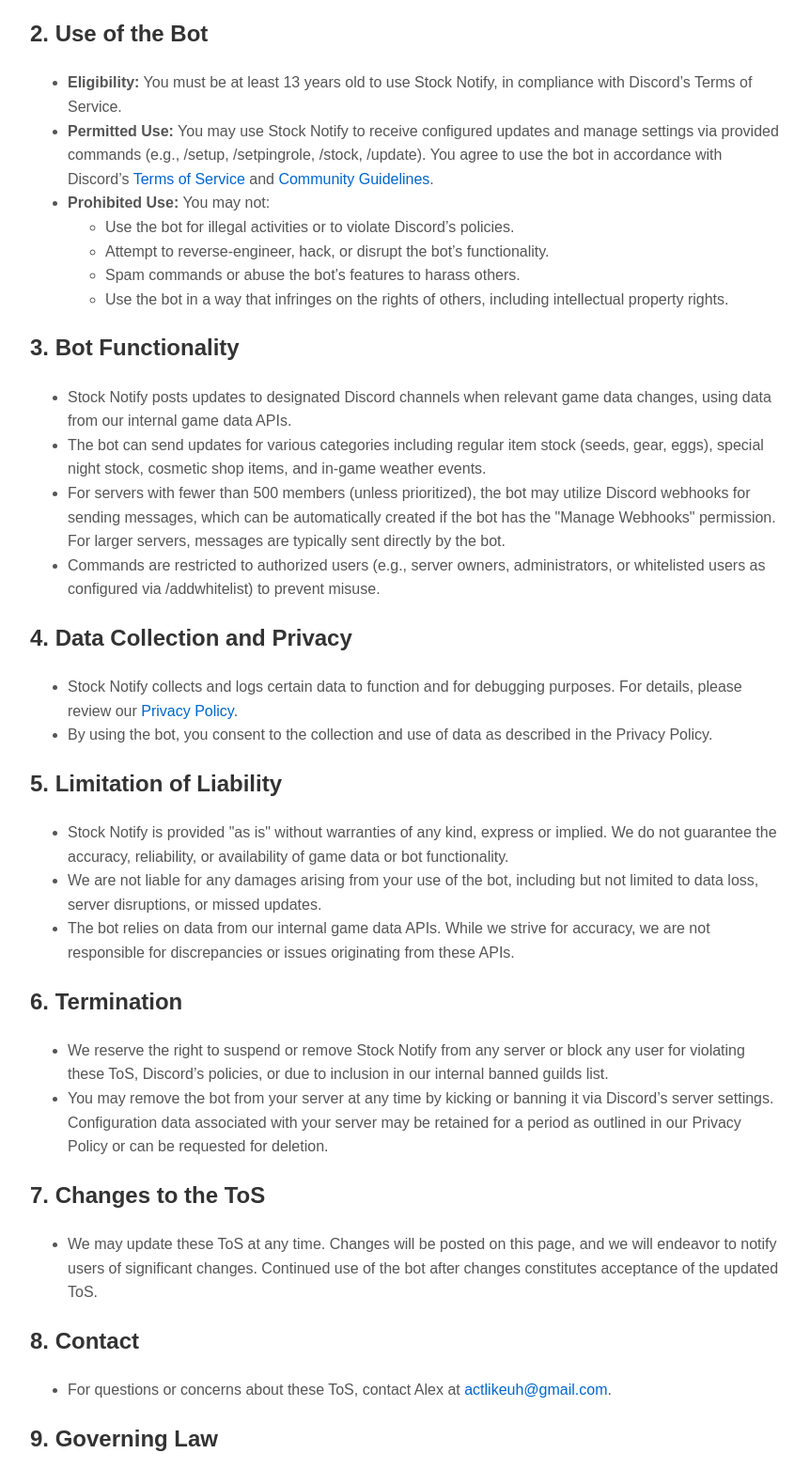
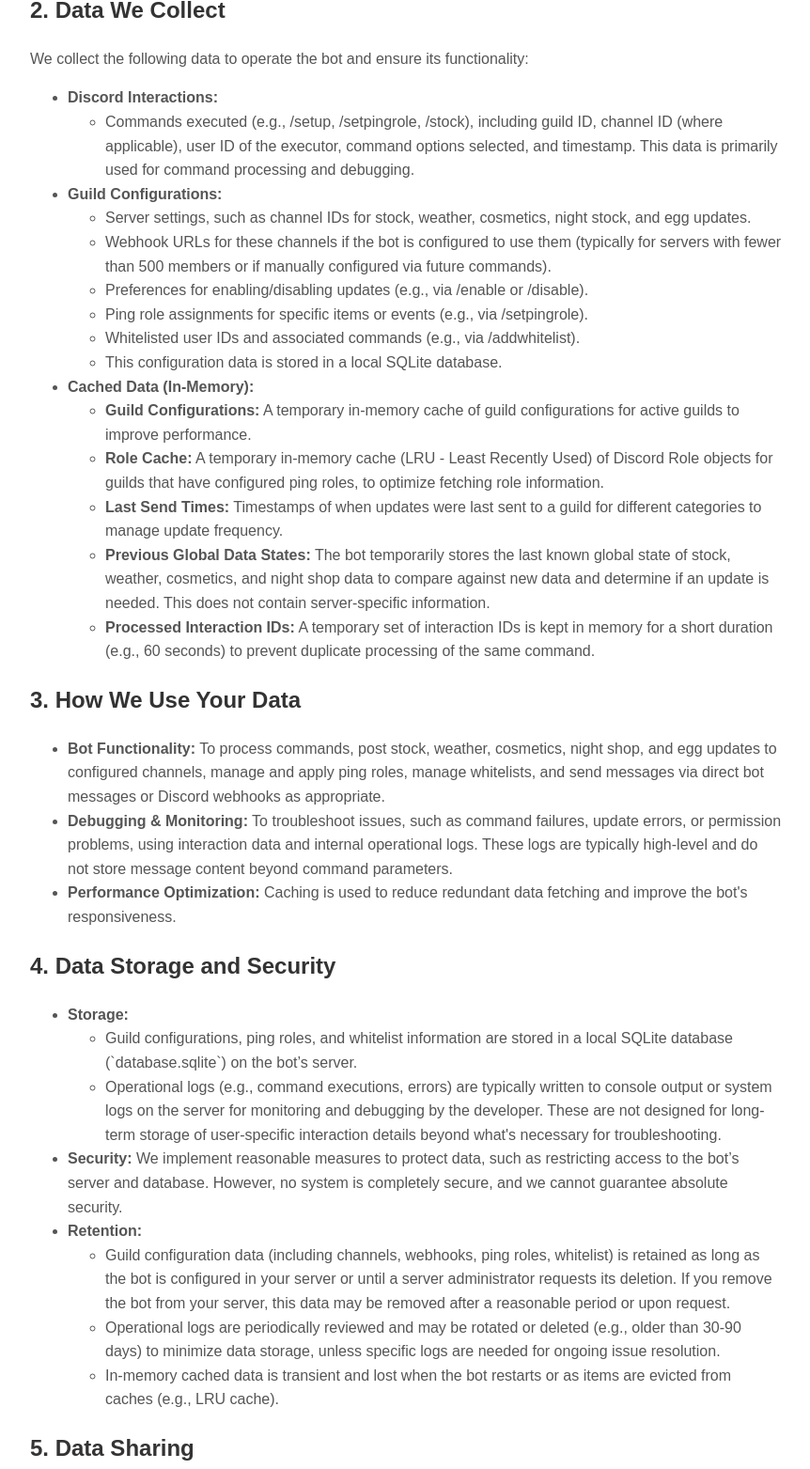
Before and after one commit to triquqd717/StockNotifierBot, a plain HTML site: page terms.html in a window 1280 px wide. Shown: the part 323-1886 px from the top of the page at 94% size, without its empty margins (208-1070 px from the left). Drawn offline with Linux system fonts and the light colour scheme.

Commit message:
Update terms.html

```diff
--- a/terms.html
+++ b/terms.html
@@ -3,7 +3,7 @@
 <head>
 <meta charset="UTF-8">
 <meta name="viewport" content="width=device-width, initial-scale=1.0">
-<title>Stock Notify Terms of Service</title>
+<title>Stock Notify Privacy Policy</title>
 <style>
 body {
 font-family: Arial, sans-serif;
@@ -28,57 +28,106 @@
 </style>
 </head>
 <body>
-<h1>Stock Notify Terms of Service</h1>
+<h1>Stock Notify Privacy Policy</h1>
 <p><strong>Effective Date:</strong> May 30, 2025</p>
 <h2>1. Introduction</h2>
-<p>Welcome to Stock Notify, a Discord bot that provides real-time stock updates for in-game items (seeds, gear, and eggs), weather, cosmetics, and night shop items in the game "Grow a Garden." Data is sourced from our internal game data APIs. By adding Stock Notify to your Discord server or interacting with it, you agree to these Terms of Service ("ToS"). If you do not agree, please do not use the bot.</p>
-<h2>2. Use of the Bot</h2>
+<p>Stock Notify is a Discord bot that provides stock updates for in-game items (seeds, gear, eggs), weather, cosmetics, and night shop items in "Grow a Garden." This Privacy Policy explains how we collect, use, store, and protect your data when you interact with the bot. By using Stock Notify, you agree to this Privacy Policy.</p>
+<h2>2. Data We Collect</h2>
+<p>We collect the following data to operate the bot and ensure its functionality:</p>
 <ul>
-<li><strong>Eligibility:</strong> You must be at least 13 years old to use Stock Notify, in compliance with Discord’s Terms of Service.</li>
-<li><strong>Permitted Use:</strong> You may use Stock Notify to receive configured updates and manage settings via provided commands (e.g., /setup, /setpingrole, /stock, /update). You agree to use the bot in accordance with Discord’s <a href="https://discord.com/terms">Terms of Service</a> and <a href="https://discord.com/guidelines">Community Guidelines</a>.</li>
-<li><strong>Prohibited Use:</strong> You may not:
+<li><strong>Discord Interactions:</strong>
 <ul>
-<li>Use the bot for illegal activities or to violate Discord’s policies.</li>
-<li>Attempt to reverse-engineer, hack, or disrupt the bot’s functionality.</li>
-<li>Spam commands or abuse the bot’s features to harass others.</li>
-<li>Use the bot in a way that infringes on the rights of others, including intellectual property rights.</li>
+<li>Commands executed (e.g., /setup, /setpingrole, /stock), including guild ID, channel ID (where applicable), user ID of the executor, command options selected, and timestamp. This data is primarily used for command processing and debugging.</li>
+</ul>
+</li>
+<li><strong>Guild Configurations:</strong>
+<ul>
+<li>Server settings, such as channel IDs for stock, weather, cosmetics, night stock, and egg updates.</li>
+<li>Webhook URLs for these channels if the bot is configured to use them (typically for servers with fewer than 500 members or if manually configured via future commands).</li>
+<li>Preferences for enabling/disabling updates (e.g., via /enable or /disable).</li>
+<li>Ping role assignments for specific items or events (e.g., via /setpingrole).</li>
+<li>Whitelisted user IDs and associated commands (e.g., via /addwhitelist).</li>
+<li>This configuration data is stored in a local SQLite database.</li>
+</ul>
+</li>
+<li><strong>Cached Data (In-Memory):</strong>
+<ul>
+<li><strong>Guild Configurations:</strong> A temporary in-memory cache of guild configurations for active guilds to improve performance.</li>
+<li><strong>Role Cache:</strong> A temporary in-memory cache (LRU - Least Recently Used) of Discord Role objects for guilds that have configured ping roles, to optimize fetching role information.</li>
+<li><strong>Last Send Times:</strong> Timestamps of when updates were last sent to a guild for different categories to manage update frequency.</li>
+<li><strong>Previous Global Data States:</strong> The bot temporarily stores the last known global state of stock, weather, cosmetics, and night shop data to compare against new data and determine if an update is needed. This does not contain server-specific information.</li>
+<li><strong>Processed Interaction IDs:</strong> A temporary set of interaction IDs is kept in memory for a short duration (e.g., 60 seconds) to prevent duplicate processing of the same command.</li>
 </ul>
 </li>
 </ul>
-<h2>3. Bot Functionality</h2>
+<h2>3. How We Use Your Data</h2>
 <ul>
-<li>Stock Notify posts updates to designated Discord channels when relevant game data changes, using data from our internal game data APIs.</li>
-<li>The bot can send updates for various categories including regular item stock (seeds, gear, eggs), special night stock, cosmetic shop items, and in-game weather events.</li>
-<li>For servers with fewer than 500 members (unless prioritized), the bot may utilize Discord webhooks for sending messages, which can be automatically created if the bot has the "Manage Webhooks" permission. For larger servers, messages are typically sent directly by the bot.</li>
-<li>Commands are restricted to authorized users (e.g., server owners, administrators, or whitelisted users as configured via /addwhitelist) to prevent misuse.</li>
+<li><strong>Bot Functionality:</strong> To process commands, post stock, weather, cosmetics, night shop, and egg updates to configured channels, manage and apply ping roles, manage whitelists, and send messages via direct bot messages or Discord webhooks as appropriate.</li>
+<li><strong>Debugging & Monitoring:</strong> To troubleshoot issues, such as command failures, update errors, or permission problems, using interaction data and internal operational logs. These logs are typically high-level and do not store message content beyond command parameters.</li>
+<li><strong>Performance Optimization:</strong> Caching is used to reduce redundant data fetching and improve the bot's responsiveness.</li>
 </ul>
-<h2>4. Data Collection and Privacy</h2>
+<h2>4. Data Storage and Security</h2>
 <ul>
-<li>Stock Notify collects and logs certain data to function and for debugging purposes. For details, please review our <a href="./privacy.html">Privacy Policy</a>.</li>
-<li>By using the bot, you consent to the collection and use of data as described in the Privacy Policy.</li>
+<li><strong>Storage:</strong>
+<ul>
+<li>Guild configurations, ping roles, and whitelist information are stored in a local SQLite database (`database.sqlite`) on the bot’s server.</li>
+<li>Operational logs (e.g., command executions, errors) are typically written to console output or system logs on the server for monitoring and debugging by the developer. These are not designed for long-term storage of user-specific interaction details beyond what's necessary for troubleshooting.</li>
 </ul>
-<h2>5. Limitation of Liability</h2>
+</li>
+<li><strong>Security:</strong> We implement reasonable measures to protect data, such as restricting access to the bot’s server and database. However, no system is completely secure, and we cannot guarantee absolute security.</li>
+<li><strong>Retention:</strong>
 <ul>
-<li>Stock Notify is provided "as is" without warranties of any kind, express or implied. We do not guarantee the accuracy, reliability, or availability of game data or bot functionality.</li>
-<li>We are not liable for any damages arising from your use of the bot, including but not limited to data loss, server disruptions, or missed updates.</li>
-<li>The bot relies on data from our internal game data APIs. While we strive for accuracy, we are not responsible for discrepancies or issues originating from these APIs.</li>
+<li>Guild configuration data (including channels, webhooks, ping roles, whitelist) is retained as long as the bot is configured in your server or until a server administrator requests its deletion. If you remove the bot from your server, this data may be removed after a reasonable period or upon request.</li>
+<li>Operational logs are periodically reviewed and may be rotated or deleted (e.g., older than 30-90 days) to minimize data storage, unless specific logs are needed for ongoing issue resolution.</li>
+<li>In-memory cached data is transient and lost when the bot restarts or as items are evicted from caches (e.g., LRU cache).</li>
 </ul>
-<h2>6. Termination</h2>
+</li>
+</ul>
+<h2>5. Data Sharing</h2>
 <ul>
-<li>We reserve the right to suspend or remove Stock Notify from any server or block any user for violating these ToS, Discord’s policies, or due to inclusion in our internal banned guilds list.</li>
-<li>You may remove the bot from your server at any time by kicking or banning it via Discord’s server settings. Configuration data associated with your server may be retained for a period as outlined in our Privacy Policy or can be requested for deletion.</li>
+<li>We do not sell your personal data.</li>
+<li>We do not share your data with third parties, except:
+<ul>
+<li>To comply with legal obligations or valid legal processes.</li>
+<li>To enforce our ToS or protect our rights, property, or safety, or that of others.</li>
+<li>With Discord via its API, which is necessary for the bot's operation (e.g., sending messages, processing commands).</li>
+<li>If your server uses webhooks for notifications (either auto-created by the bot with permission, or manually configured), the message content (e.g., stock update embeds) is sent via Discord's webhook infrastructure to the designated channel in your server. Webhook URLs configured for your server are stored as part of your guild's configuration.</li>
 </ul>
-<h2>7. Changes to the ToS</h2>
+</li>
+<li>Data may be accessed by the bot’s developer (Alex) for debugging, maintenance, and operational purposes.</li>
+</ul>
+<h2>6. Your Rights</h2>
 <ul>
-<li>We may update these ToS at any time. Changes will be posted on this page, and we will endeavor to notify users of significant changes. Continued use of the bot after changes constitutes acceptance of the updated ToS.</li>
+<li><strong>Opt-Out:</strong> You can opt-out of most data collection by not interacting with the bot (e.g., not using its commands). Server administrators can disable all automatic updates from the bot using the <code>/disable</code> command or by removing the bot from the server.</li>
+<li><strong>Access and Deletion:</strong> To request access to or deletion of your server’s configuration data, contact Alex at <a href="mailto:actlikeuh@gmail.com">actlikeuh@gmail.com</a>. We will respond within a reasonable timeframe, subject to technical feasibility and verification of your authority to make such a request for a server.</li>
+<li><strong>Data Correction:</strong> Guild configuration settings (like channels or ping roles) can be modified using the bot's commands (e.g., <code>/setup</code>, <code>/setpingrole</code>, <code>/removepingrole</code>).</li>
+<li><strong>Jurisdictional Rights:</strong> Depending on your location, you may have additional rights regarding your data. Contact us to exercise these rights.</li>
 </ul>
-<h2>8. Contact</h2>
+<h2>7. Third-Party Services</h2>
 <ul>
-<li>For questions or concerns about these ToS, contact Alex at <a href="mailto:actlikeuh@gmail.com">actlikeuh@gmail.com</a>.</li>
+<li><strong>Discord:</strong> The bot operates on Discord’s platform and is subject to Discord’s <a href="https://discord.com/privacy">Privacy Policy</a> and <a href="https://discord.com/terms">Terms of Service</a>.</li>
+<li><strong>Data Source:</strong> Stock, weather, cosmetics, and night shop updates are sourced from our internal game data APIs. The bot itself does not scrape third-party websites for this game data.</li>
+<li><strong>No External Analytics or Ads:</strong> The bot does not currently use third-party analytics tools (e.g., Google Analytics) to track your individual usage of the bot itself, nor does it display third-party advertisements.</li>
 </ul>
-<h2>9. Governing Law</h2>
+<h2>8. AI and Machine Learning</h2>
 <ul>
-<li>These ToS are governed by the laws of the United States, without regard to conflict of law principles.</li>
+<li>We do not use your data to train machine learning or AI models. Data collected is used solely for bot functionality, operational monitoring, and debugging.</li>
+</ul>
+<h2>9. Children’s Privacy</h2>
+<ul>
+<li>Stock Notify is not intended for users under 13. We do not knowingly collect personal information from children under 13. If we learn that we have inadvertently collected data from a user under 13, we will take steps to delete it promptly. If you are a parent or guardian and believe your child under 13 has provided us with information, please contact us.</li>
+</ul>
+<h2>10. Changes to the Privacy Policy</h2>
+<ul>
+<li>We may update this Privacy Policy at any time. Changes will be posted on this page, and we will endeavor to notify users of significant changes. Continued use of the bot after changes constitutes acceptance of the updated policy.</li>
+</ul>
+<h2>11. Contact</h2>
+<ul>
+<li>For questions, data requests, or concerns about this Privacy Policy, contact Alex at <a href="mailto:actlikeuh@gmail.com">actlikeuh@gmail.com</a>.</li>
+</ul>
+<h2>12. Governing Law</h2>
+<ul>
+<li>This Privacy Policy is governed by the laws of the United States, without regard to conflict of law principles.</li>
 </ul>
 </body>
 </html>
```
